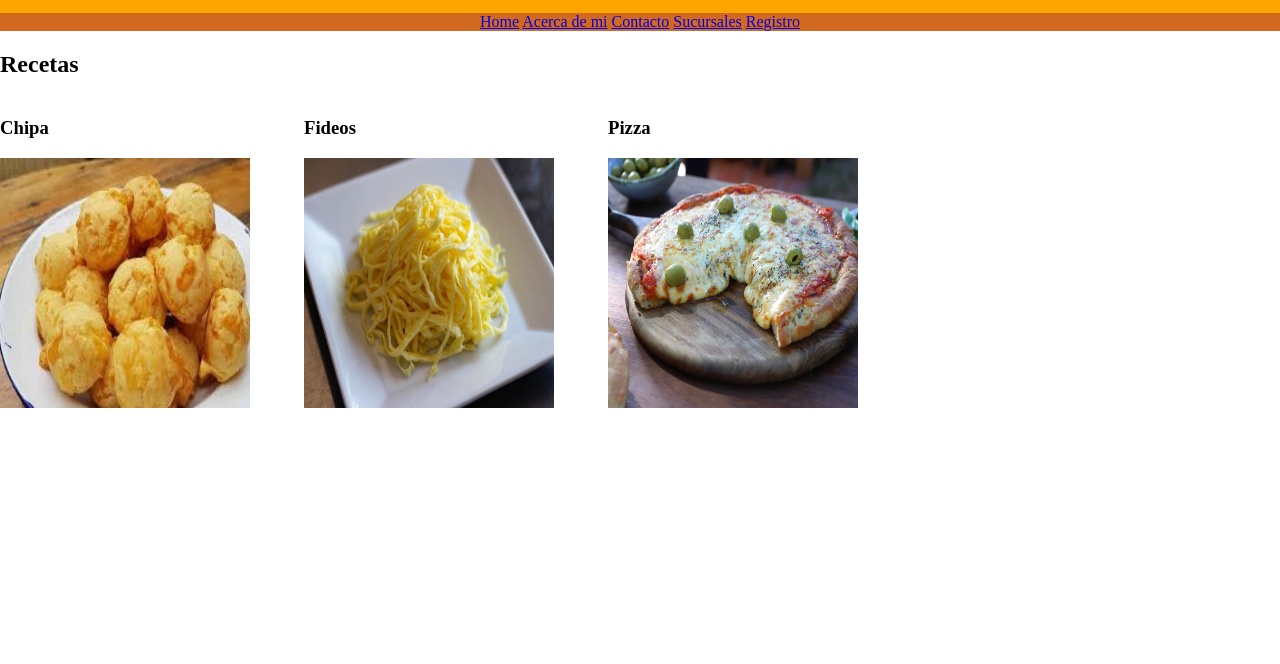
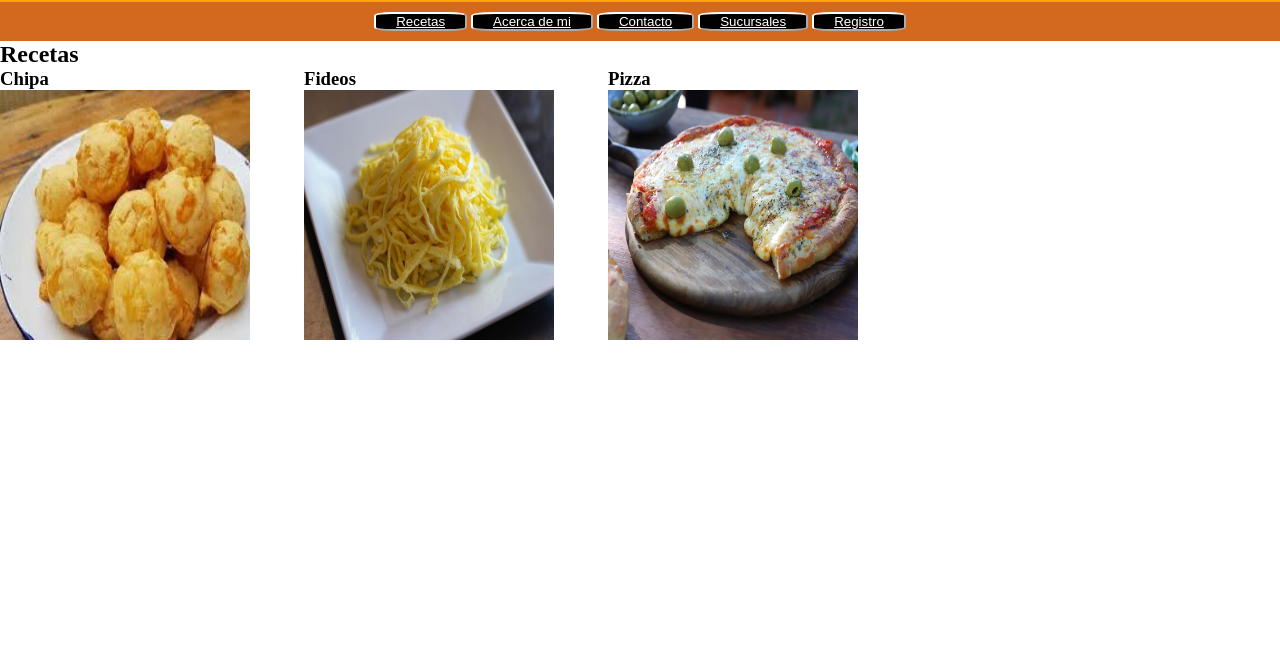
Before and after one commit to fernandodiazmachado/fullstack-java, a plain HTML site: page index.html in a window 1280 px wide. Shown: the part 83-747 px from the top of the page. Drawn offline with Linux system fonts and the light colour scheme.

Commit message:
agrego estilos al header

```diff
--- a/index.html
+++ b/index.html
@@ -5,17 +5,18 @@
     <meta name="viewport" content="width=device-width, initial-scale=1.0">
     <link rel="stylesheet" href="style.css">
     <script src="https://kit.fontawesome.com/2b55bc8199.js" crossorigin="anonymous"></script>
+    <link href="https://fonts.googleapis.com/css2?family=Indie+Flower&display=swap" rel="stylesheet">
     <title>Cocina sin T.A.C.C.</title>
 </head>
 <body>
     <header>
         <h1 id="titulo">Cocina sin T.A.C.C.</h1><br>
         <nav>
-            <a href="index.html">Home</a>
-            <a href="about.html">Acerca de mi</a>
-            <a href="contact.html">Contacto</a>
-            <a href="sucursales.html">Sucursales</a>
-            <a href="form.html">Registro</a>
+            <button class="nav__button"><a href="index.html">Recetas</a></button>
+            <button class="nav__button"><a href="about.html">Acerca de mi</a></button>
+            <button class="nav__button"><a href="contact.html">Contacto</a>         </button>
+            <button class="nav__button"><a href="sucursales.html">Sucursales</a>    </button>
+            <button class="nav__button"><a href="form.html">Registro</a>            </button>
         </nav>
    </header>
    <main id="principal">
--- a/style.css
+++ b/style.css
@@ -1,14 +1,26 @@
+*
+{
+    margin: 0;
+    padding: 0;
+    box-sizing: border-box;
+}
+
 #titulo
 {
     color: blueviolet;
     padding-top: 20px;
     margin-top: 0;
+    font-family: 'Indie Flower', cursive;
+
+
 }
 
 nav
 {
     background-color:chocolate;
     text-align: center;
+    padding-top: 10px;
+    padding-bottom: 10px;
 }
 
 header
@@ -81,3 +93,15 @@ form
     font-size:3em;
 	font-family:serif;
 }
+
+.nav__button
+{
+    background-color: black;
+    border-color: white;
+    border-radius: 20%;
+}
+
+.nav__button a{
+    padding: 20px;
+    color: white;
+}
```
Also changed, not shown: about.html (+6 -5 lines), chipa.html (+6 -5 lines), contact.html (+6 -5 lines), fideos.html (+6 -5 lines), form.html (+6 -5 lines), pizza.html (+6 -5 lines), sucursales.html (+6 -5 lines).
